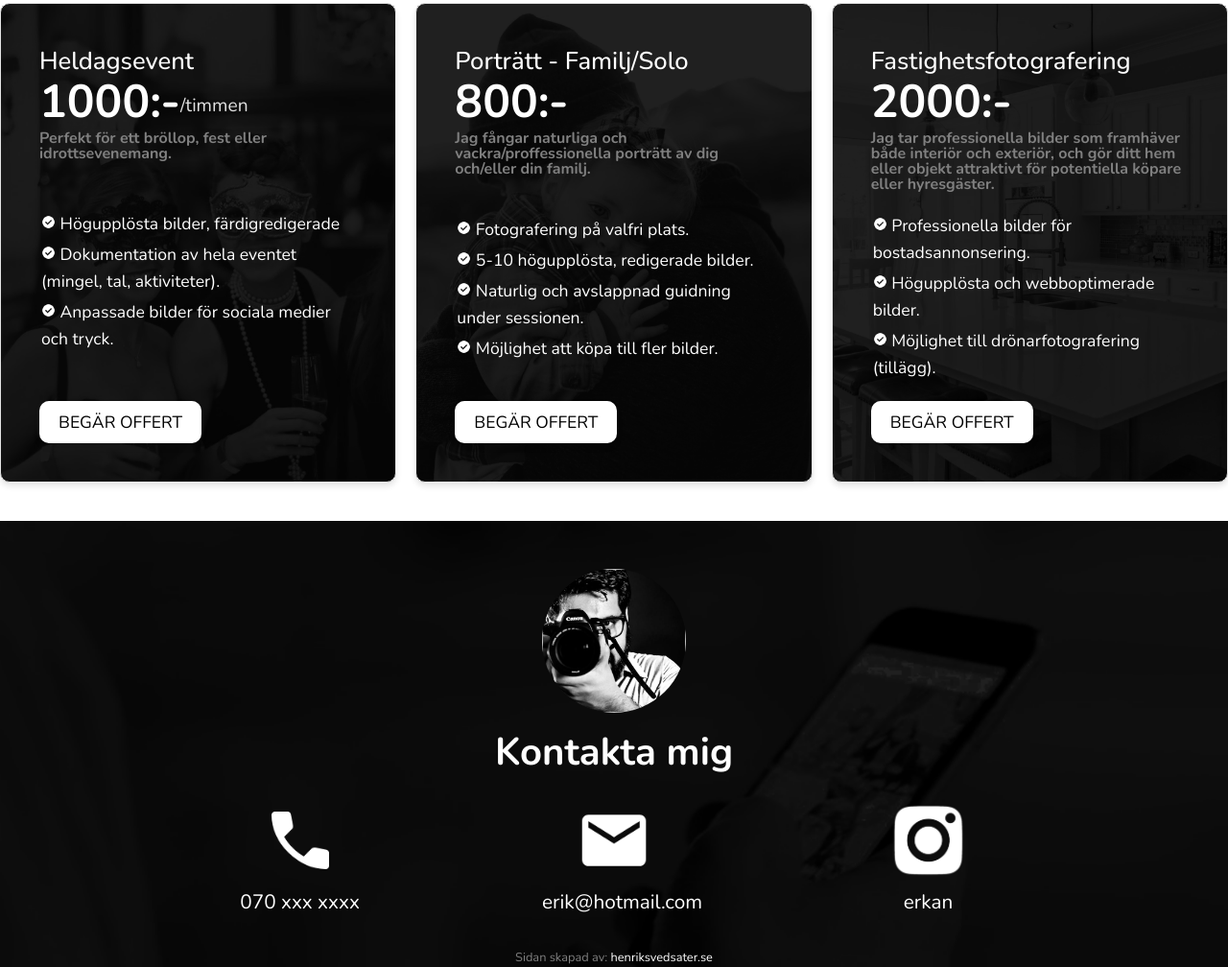
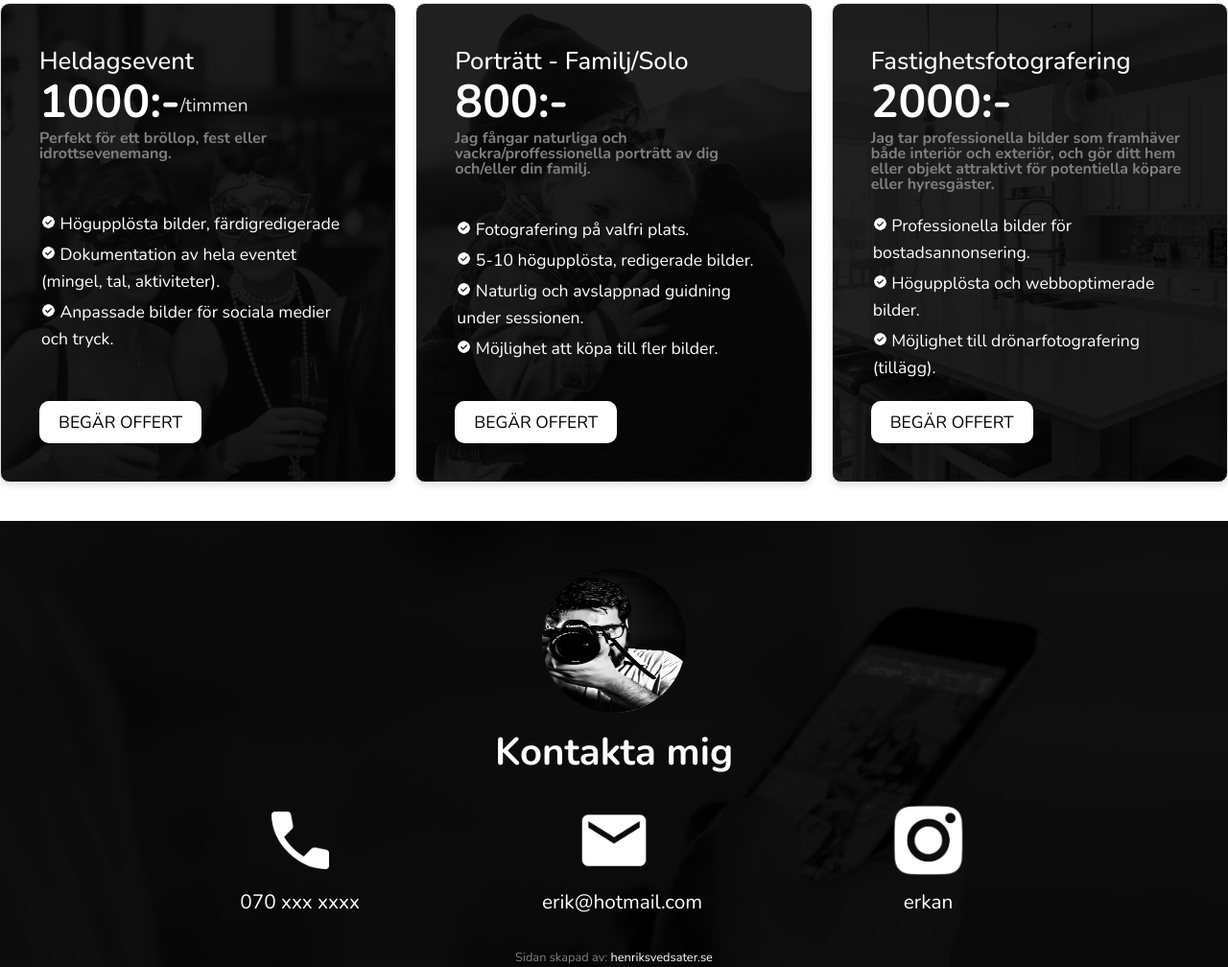
Before and after one commit to xsvedisx/erik, a plain HTML site: page index.html in a window 1280 px wide. Shown: the part 1614-2622 px from the top of the page at 96% size. Drawn offline with nearby package versions, Linux system fonts and the light colour scheme.

Commit message:
updated the profile pic3

```diff
--- a/index.html
+++ b/index.html
@@ -276,7 +276,7 @@
       </section>
 
       <footer id="contact">
-        <img class="profilepic">
+        <img class="profilepic" src="images/erik.jpeg" alt="Profile Picture">
         <h1>Kontakta mig</h1>
         <div class="contactIcons">
           <div style="width:150px;">
```
